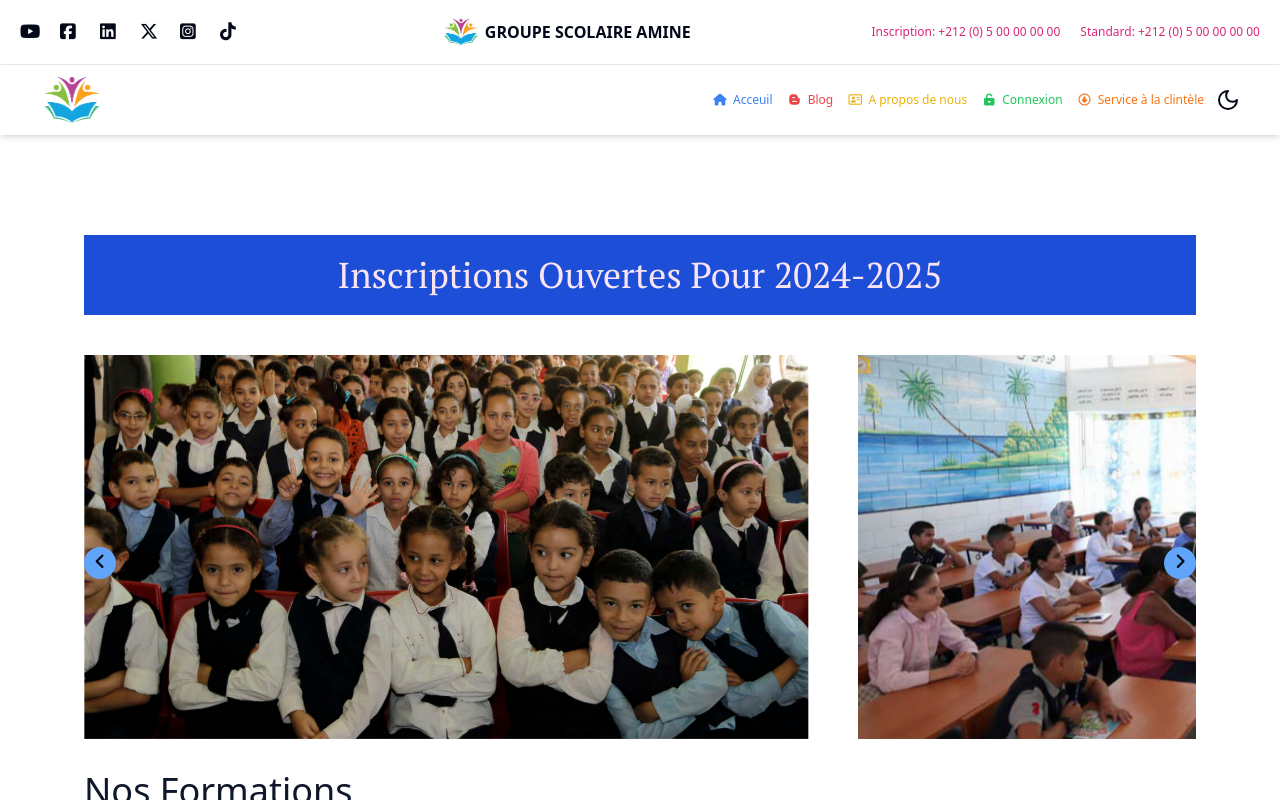
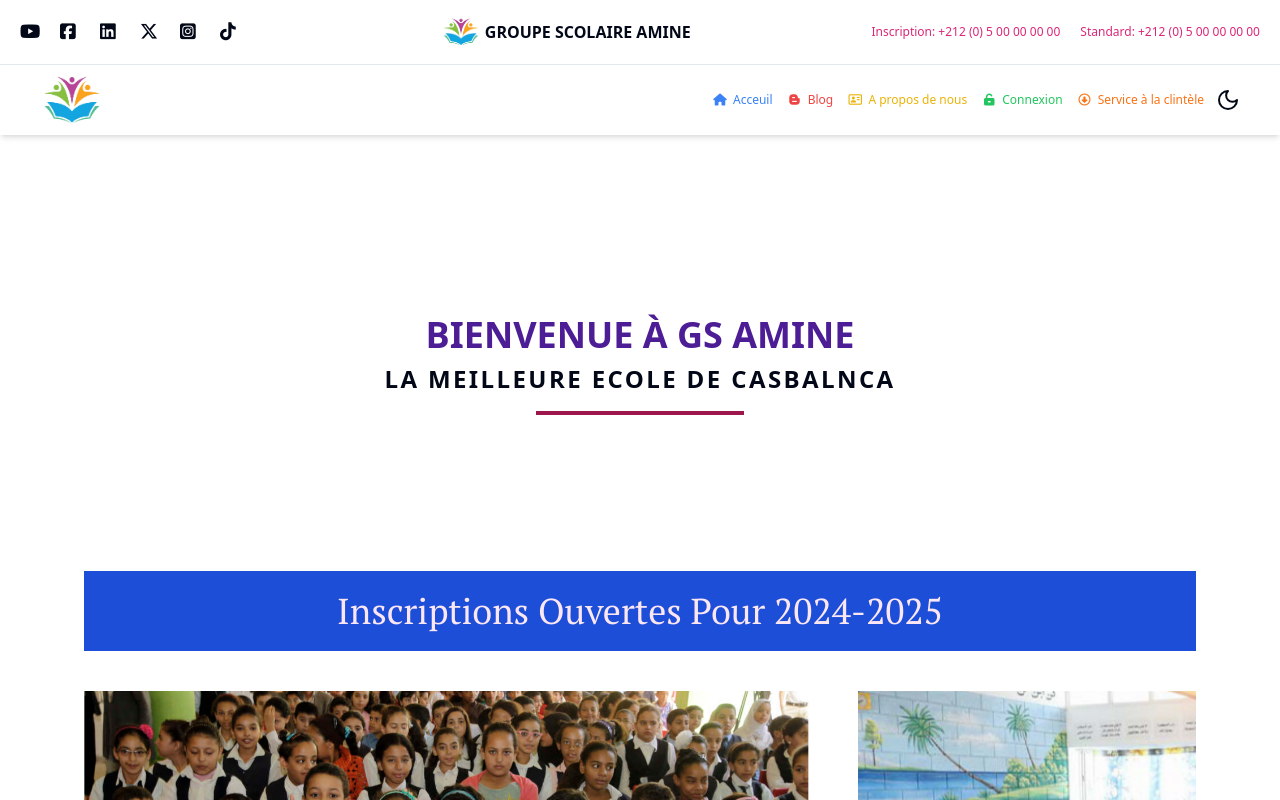
Before and after one commit to amineakkour/school-management, a React (Vite) app in the folder frontend/: page / in a window 1280 px wide. Shown: the top 800 px of the page. Built offline with nearby package versions, Linux system fonts and the light colour scheme.

Commit message:
Add welcome section to home page

```diff
--- a/frontend/src/views/guest/Home.jsx
+++ b/frontend/src/views/guest/Home.jsx
@@ -54,6 +54,17 @@ export default function GuestHome() {
   return (
     <div className="">
       <div id="rain-bow"></div>
+
+      <div className="mt-20 pop-up">
+        <h3 className="text-2xl md:text-4xl text-center font-bold mb-4">
+          <span className="text-violet-900">BIENVENUE À GS AMINE</span> <br />
+          <span className="text-lg md:text-2xl tracking-widest">LA MEILLEURE ECOLE DE CASBALNCA</span>
+        </h3>
+
+        <div className="flex items-start justify-center h-40 ">
+          <div className="border-t-4 border-pink-800 w-52"></div>
+        </div>
+      </div>
 
       <div className="mb-10 p-5 bg-blue-700">
         <h3 className="text-xl md:text-4xl text-center flash">
```
